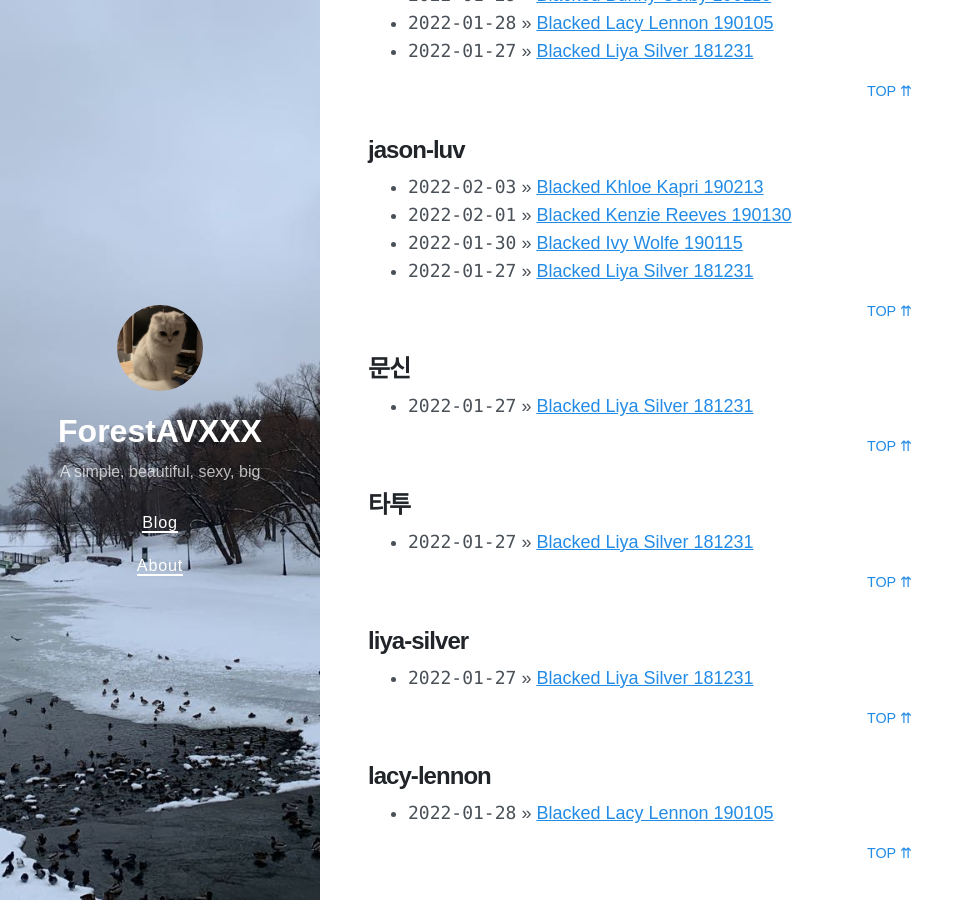
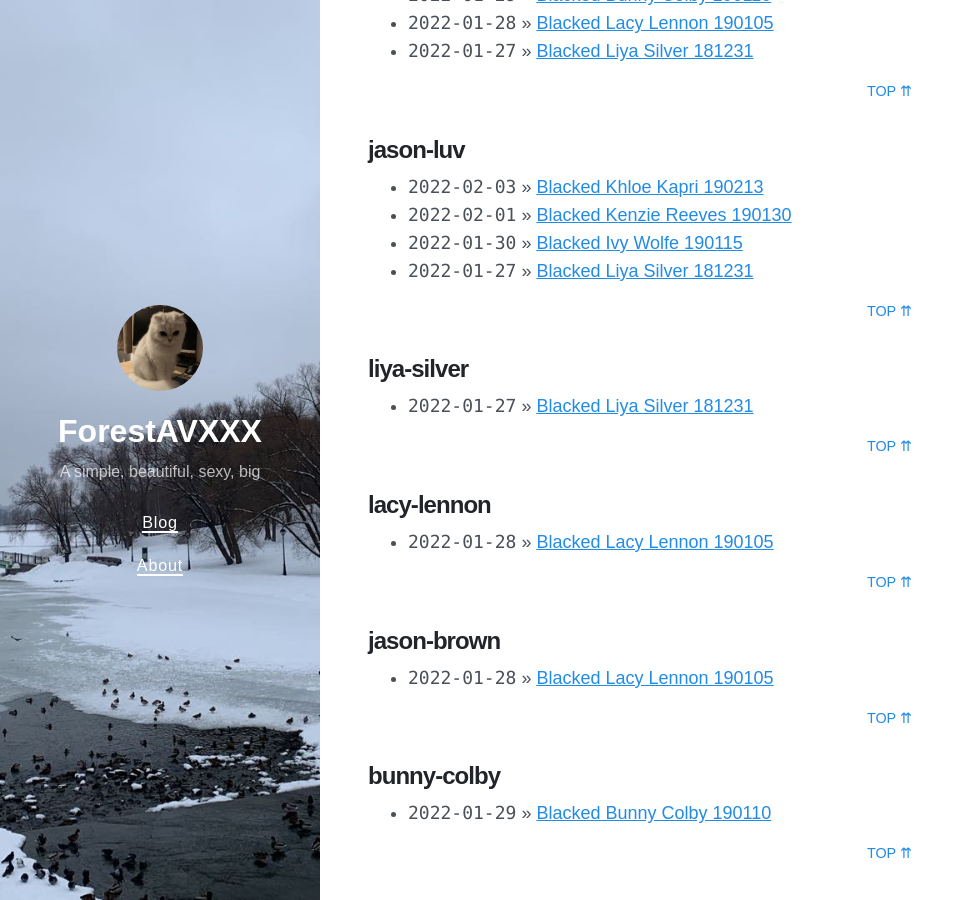
Before and after one commit to forestHot6/foresthot6.github.io, a Jekyll site: the page built from tags.md, in a window 1280 px wide and 900 px high, scrolled down 1517 px. Shown: the whole window, without its empty margins (0-974 px from the left). Built offline with Jekyll 4.4.1, drawn with Linux system fonts in a browser that asks for light colours; nearby versions of some CDN libraries.

Commit message:
Update 2022-01-27-Liya Silver.md

```diff
--- a/_posts/2022-01-27-Liya Silver.md
+++ b/_posts/2022-01-27-Liya Silver.md
@@ -6,8 +6,6 @@ categories:
 - Blacked
 tags:
 - 서양
-- 문신
-- 타투
 - black
 - blacked
 - Liya Silver
```
